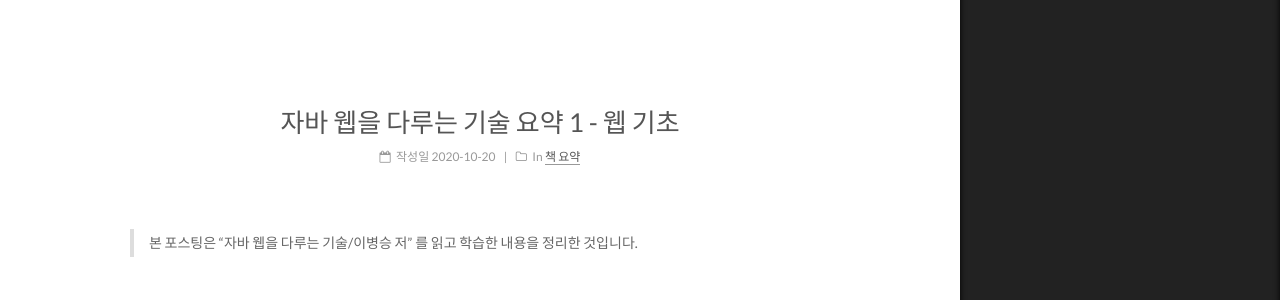
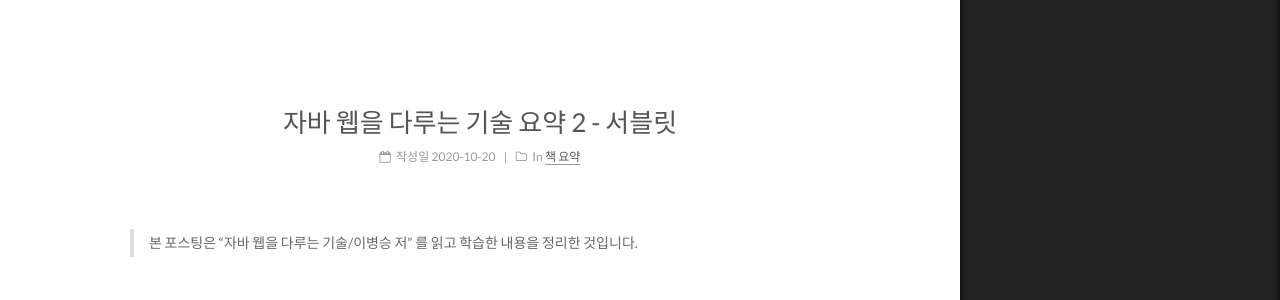
Before and after one commit to doozi316/doozi316.github.io, a Jekyll site: the page built from _posts/2020-10-20-BOOK2.md, in a window 1280 px wide. Shown: the part 238-538 px from the top of the page. Built offline with Jekyll 4.4.1, drawn with Linux system fonts in a browser that asks for light colours; comment, search, counter and statistics services are not loaded.

Commit message:
20201020

```diff
--- a/_posts/2020-10-20-BOOK2.md
+++ b/_posts/2020-10-20-BOOK2.md
@@ -1,6 +1,6 @@
 ---
 layout: post
-title: 자바 웹을 다루는 기술 요약 1 - 웹 기초
+title: 자바 웹을 다루는 기술 요약 2 - 서블릿
 categories: [책 요약]
 excerpt: ' '
 comments: true
@@ -121,3 +121,5 @@ date: 2020-10-20
         - 서블릿의 마무리 작업을 주로 수행
         - 서블릿이 메모리에서 소멸될 때 여러 종료 작업을 수행
         - 생략해도 상관 없음
+
+<br/>
```
